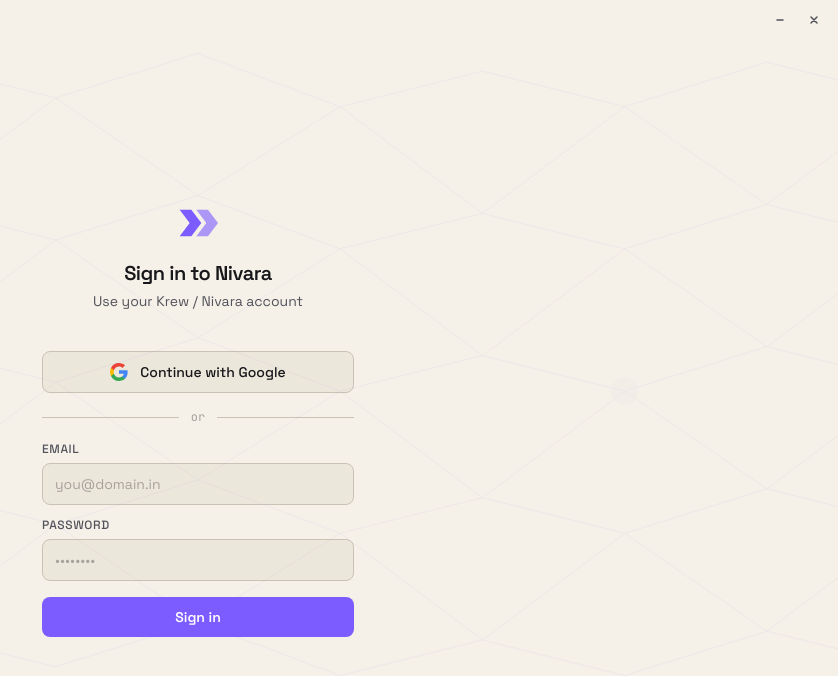
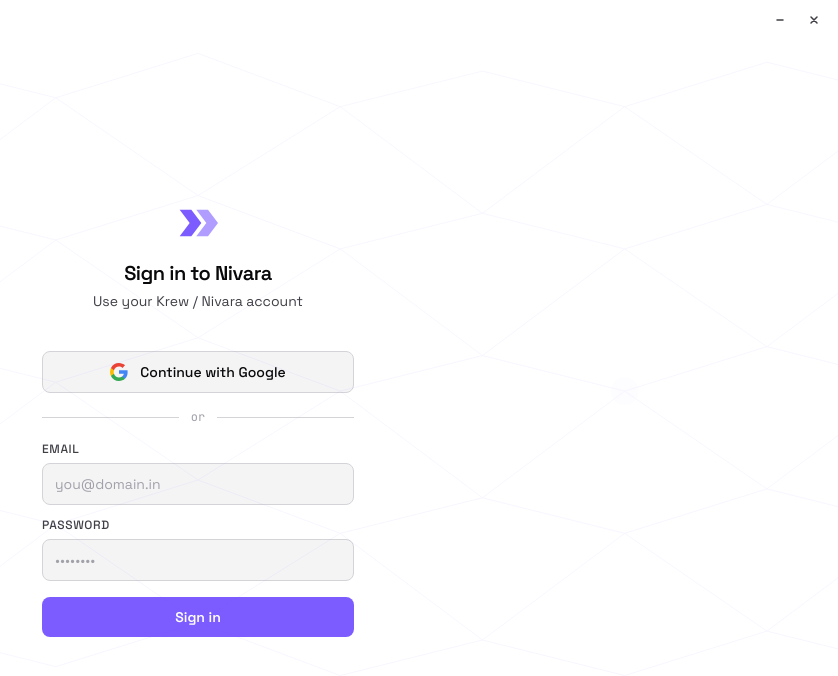
Before and after one commit to astraluxe/nivara-desktop, a React (Vite) app: page / in a window 1280 px wide. Shown: the top 676 px of the page, without its empty margins (442-1280 px from the left). Built offline with nearby package versions, Linux system fonts and the light colour scheme; no server answers.

Commit message:
theme: light mode → pure white/black/purple; dark mode → true neutral black

```diff
--- a/src/index.css
+++ b/src/index.css
@@ -4,16 +4,16 @@
 
 /* ── Ink (dark) theme — default ──────────────────── */
 :root {
-  --nv-bg:       #09090b;
-  --nv-surface:  #111113;
-  --nv-surface2: #1a1a1f;
-  --nv-border:   #303035;
-  --nv-text:     #f0f0f2;
+  --nv-bg:       #0a0a0a;
+  --nv-surface:  #141414;
+  --nv-surface2: #1e1e1e;
+  --nv-border:   #2a2a2a;
+  --nv-text:     #f2f2f2;
   --nv-muted:    #a1a1aa;
-  --nv-faint:    #71717a;
+  --nv-faint:    #6b6b6b;
   --nv-red:      239 68 68;   /* space-separated for Tailwind opacity */
-  --scrollbar:   #52525b;
-  --scrollbar-h: #71717a;
+  --scrollbar:   #333333;
+  --scrollbar-h: #555555;
   /* status colors — bright in dark mode */
   --nv-ok:       #34d399;
   --nv-warn:     #fbbf24;
@@ -23,19 +23,19 @@
 
 /* ── Paper (light) theme ─────────────────────────── */
 :root.paper {
-  --nv-bg:       #f5f0e8;
-  --nv-surface:  #ece7db;
-  --nv-surface2: #dfd9cc;
-  --nv-border:   #c9c3b5;
-  --nv-text:     #18181b;
-  --nv-muted:    #52525b;
-  --nv-faint:    #a8a29e;
+  --nv-bg:       #ffffff;
+  --nv-surface:  #f4f4f5;
+  --nv-surface2: #e4e4e7;
+  --nv-border:   #d4d4d8;
+  --nv-text:     #09090b;
+  --nv-muted:    #3f3f46;
+  --nv-faint:    #a1a1aa;
   --nv-red:      220 38 38;
-  --scrollbar:   #c9c3b5;
-  --scrollbar-h: #a8a29e;
-  /* status — darker in light mode so they're readable on warm background */
-  --nv-ok:       #059669;
-  --nv-warn:     #b45309;
+  --scrollbar:   #d4d4d8;
+  --scrollbar-h: #a1a1aa;
+  /* status — strong contrast on white */
+  --nv-ok:       #16a34a;
+  --nv-warn:     #ca8a04;
   --nv-bad:      #dc2626;
   --nv-info:     #2563eb;
 }
```
